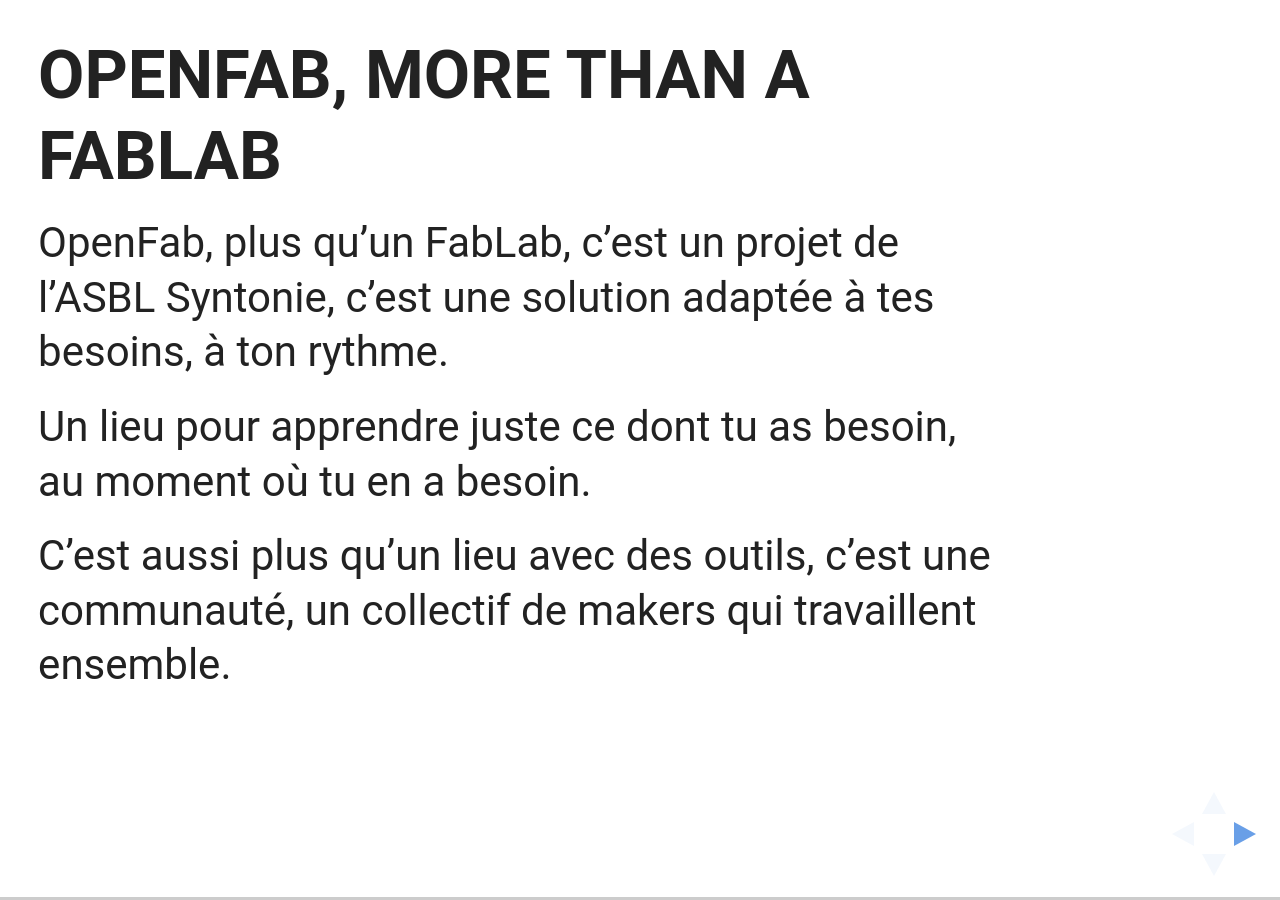
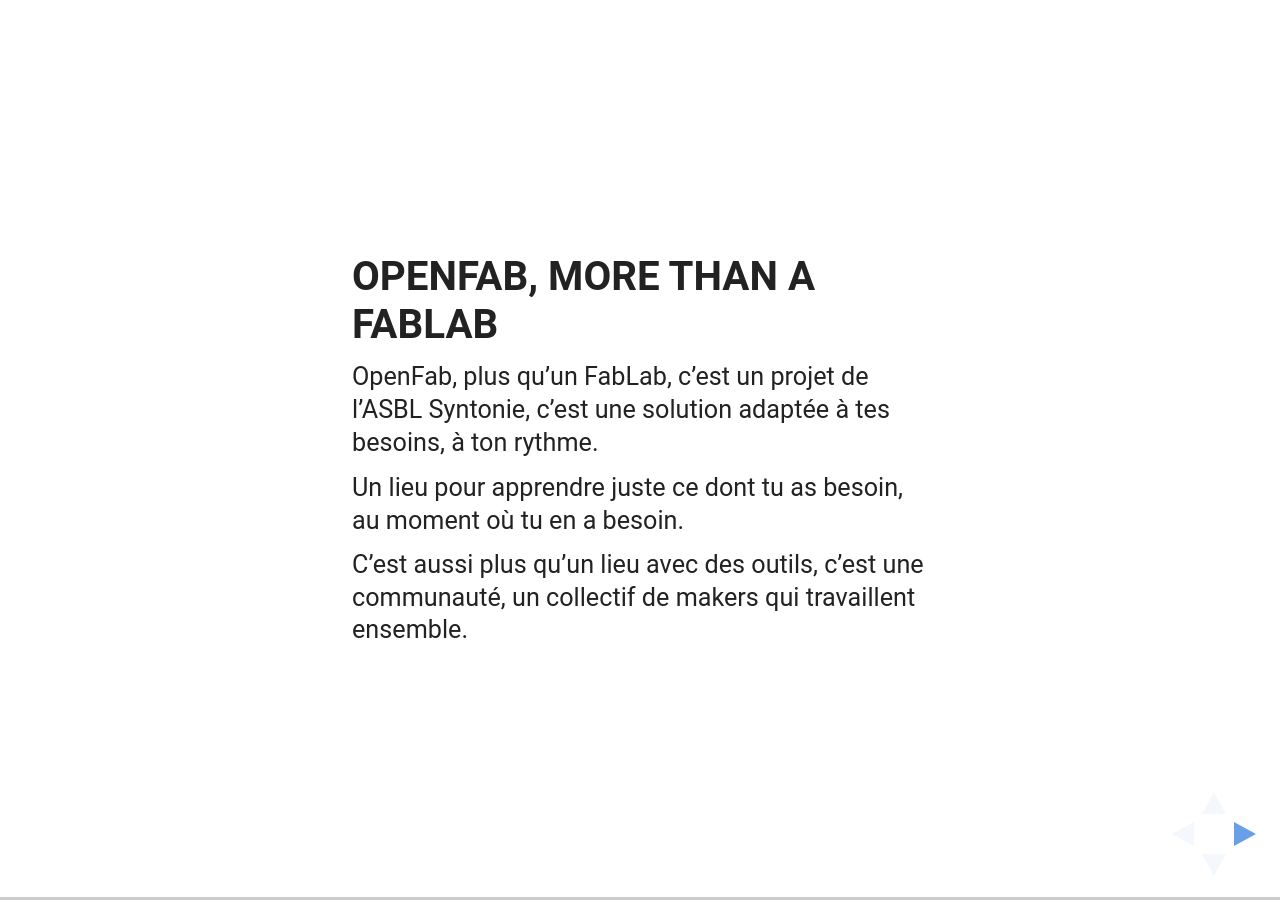
Before and after one commit to zuperninja/openfab-site2, a Jekyll site: the page built from index.html, in a window 1280 px wide. Built offline with Jekyll 4.4.1, drawn with Linux system fonts in a browser that asks for light colours; comment, search, counter and statistics services are not loaded.

```diff
--- a/css/reveal.css
+++ b/css/reveal.css
@@ -37,10 +37,12 @@ html, body, .reveal div, .reveal span, .reveal applet, .reveal object, .reveal i
  *********************************************/
 html,
 body {
-  width: 90%;
-  height: 90%;
-  overflow: hidden; }
-
+	max-width: 600px;
+	width: 100%;
+	height: 100%;
+	overflow: hidden;
+	margin:0 auto;
+}
 body {
   position: relative;
   line-height: 1;
```
Also changed, not shown: _sass/_base.scss (+7 -1 lines), _sass/_layout.scss (+7 -1 lines).
